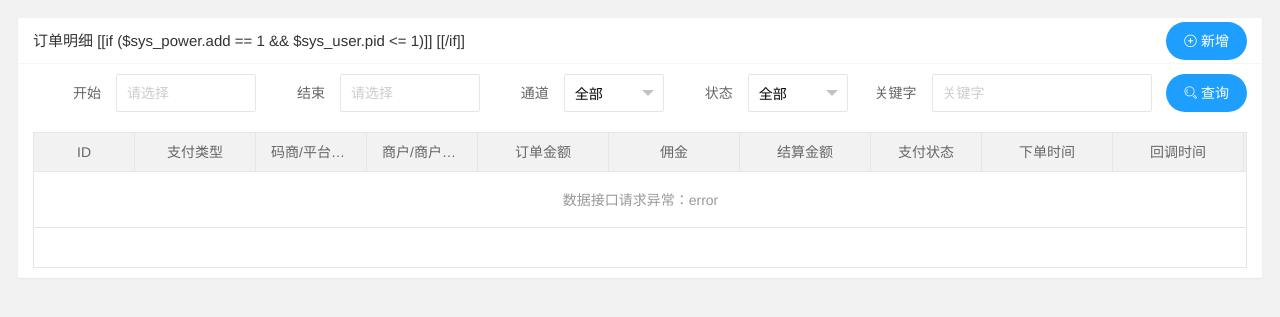
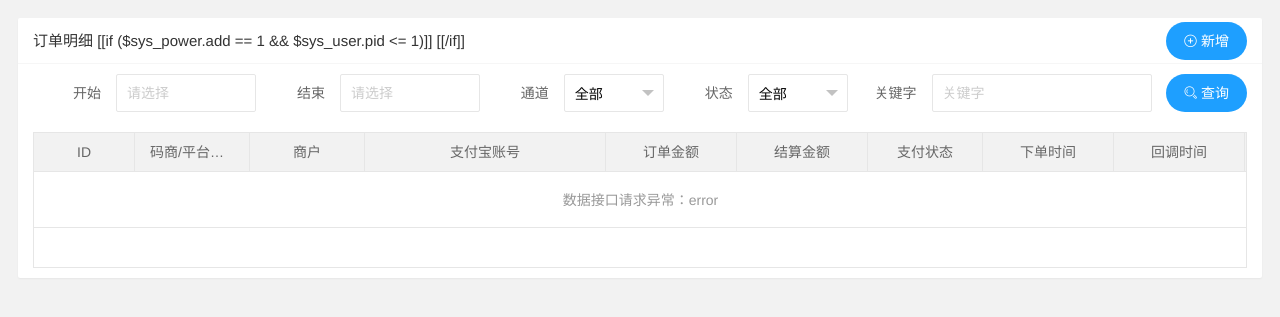
Before and after one commit to dushengsheng/1126, a PHP site: the page made by application/admin/view/Pay/order.html in a window 1280 px wide. Shown: the top 317 px of the page. Run offline with PHP 8.4, Linux system fonts and the light colour scheme; the template is opened without the code that fills it: most values are stand-ins (such as "Sample title", 1, 10 or a date in 2020); data that the repository does not hold is empty.

Commit message:
保存代码

```diff
--- a/application/admin/controller/PayOrder.php
+++ b/application/admin/controller/PayOrder.php
@@ -59,7 +59,7 @@ class PayOrder extends Base
             $where .= " and log.pay_status={$s_pay_status}";
         }
         if ($s_keyword) {
-            $where .= " and (log.order_sn like '%{$s_keyword}%' or log.out_order_sn like '%{$s_keyword}%' or su.account like '%{$s_keyword}%' or su.nickname like '%{$s_keyword}%' or mu.account like '%{$s_keyword}%' or mu.nickname like '%{$s_keyword}%')";
+            $where .= " and (log.order_sn like '%{$s_keyword}%' or su.account like '%{$s_keyword}%' or su.nickname like '%{$s_keyword}%' or mu.account like '%{$s_keyword}%' or mu.nickname like '%{$s_keyword}%')";
         }
 
         $sql_cnt = "select count(1) as cnt,sum(log.money) as sum_money,sum(log.fee) as sum_fee,sum(real_money) as sum_real_money
--- a/application/admin/view/Pay/order.html
+++ b/application/admin/view/Pay/order.html
@@ -113,7 +113,7 @@
         {{#}else if(d.pay_status == 3 && [[$sys_power.patch == 1]]){}}
             <div class="layui-btn layui-btn-radius layui-btn-normal layui-btn-warm" lay-event="order-patch">超时补单</div>
         {{#}else if(d.pay_status < 3 && [[$sys_power.callback == 1]]){}}
-            <div class="layui-btn layui-btn-radius layui-btn-normal" lay-event="order-callback">确认订单</div>
+            <div class="layui-btn layui-btn-radius layui-btn-normal" lay-event="order-callback">确认补单</div>
         {{#}else{}}
             '/'
         {{#}}}
@@ -131,9 +131,15 @@
             </div>
         </div>
         <div class="layui-form-item">
+            <label class="layui-form-label layui-form-required">支付宝账号:</label>
+            <div class="layui-input-block">
+                <input id="order-account" placeholder="请输入支付宝账号" class="layui-input"/>
+            </div>
+        </div>
+        <div class="layui-form-item">
             <label class="layui-form-label layui-form-required">订单金额:</label>
             <div class="layui-input-block">
-                <input name="money" id="order-money" class="layui-input"/>
+                <input id="order-money" placeholder="请输入订单金额" class="layui-input"/>
             </div>
         </div>
         {{#if(d.pay_status==3){}}
@@ -183,7 +189,7 @@
                 page: true,
                 cols: [[
                     {field: 'id', title: 'ID', width: 100},
-                    {field: 'mtype_name', title: '支付类型', width: 120},
+                    //{field: 'mtype_name', title: '支付类型', width: 120},
                     {field: '', title: '码商/平台单号', templet: function (d) {
                             var html = '<div style="text-align: center">';
                             html += '<div>' + d.mu_nickname + '</div>';
@@ -191,15 +197,14 @@
                             html += '</div>';
                             return html;
                         } },
-                    {field: '', title: '商户/商户单号', templet: function (d) {
+                    {field: '', title: '商户', templet: function (d) {
                             var html = '<div style="text-align: center">';
                             html += '<div>' + d.su_nickname + '</div>';
-                            html += '<div>' + d.out_order_sn + '</div>';
                             html += '</div>';
                             return html;
                         } },
+                    {field: 'ma_account', title: '支付宝账号', width: 240},
                     {field: 'money', title: '订单金额', width: 130},
-                    {field: 'fee', title: '佣金', width: 130},
                     {field: 'real_money', title: '结算金额', width: 130, templet: "#laytpl-order-status"},
                     {field: 'pay_status_flag', title: '支付状态'},
                     {field: 'create_time', title: '下单时间', width: 130},
@@ -234,7 +239,7 @@
             var item = obj.data;
 
             layer.open({
-                title: '订单确认',
+                title: '补单',
                 area: ['640px', '520px'],
                 type: 1,
                 shadeClose: true,
@@ -247,9 +252,14 @@
                 yes: function (index, layero) {
                     var money = parseFloat($.trim($('#order-money').val()));
                     var passwd2 = md5($.trim($('#user-password2').val()));
+                    var account = $.trim($('#order-account').val());
 
                     if (money !== item.money) {
-                        alertWarning('请输入正确的额度');
+                        alertWarning('请输入正确的金额');
+                        return;
+                    }
+                    if (account !== item.ma_account) {
+                        alertWarning('请输入正确的支付宝账号');
                         return;
                     }
                     if (item.pay_status == 3 && passwd2 === md5('')) {
--- a/application/common.func.php
+++ b/application/common.func.php
@@ -470,7 +470,7 @@ function orderNotify($order_id, $mysql)
     $p_data = [
         'pay_status' => 9,
         'money' => $order['money'],
-        'order_sn' => $order['out_order_sn'],
+        'order_sn' => $order['order_sn'],
         'pay_time' => $order['pay_time']
     ];
     $p_data['sign'] = md5Sign($p_data, $merchant['apikey']);
```
Also changed, not shown: application/admin/controller/Pay.php (+16 -13 lines).
